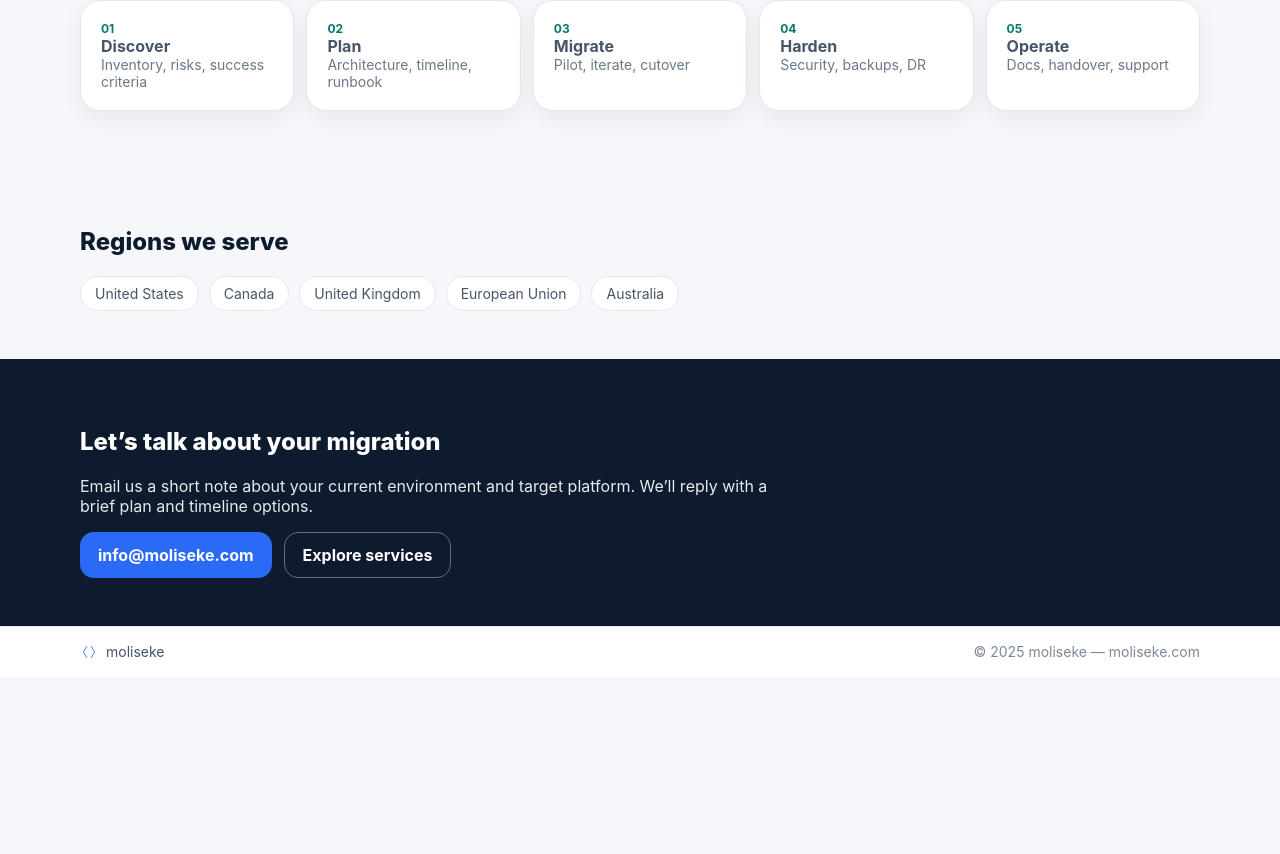
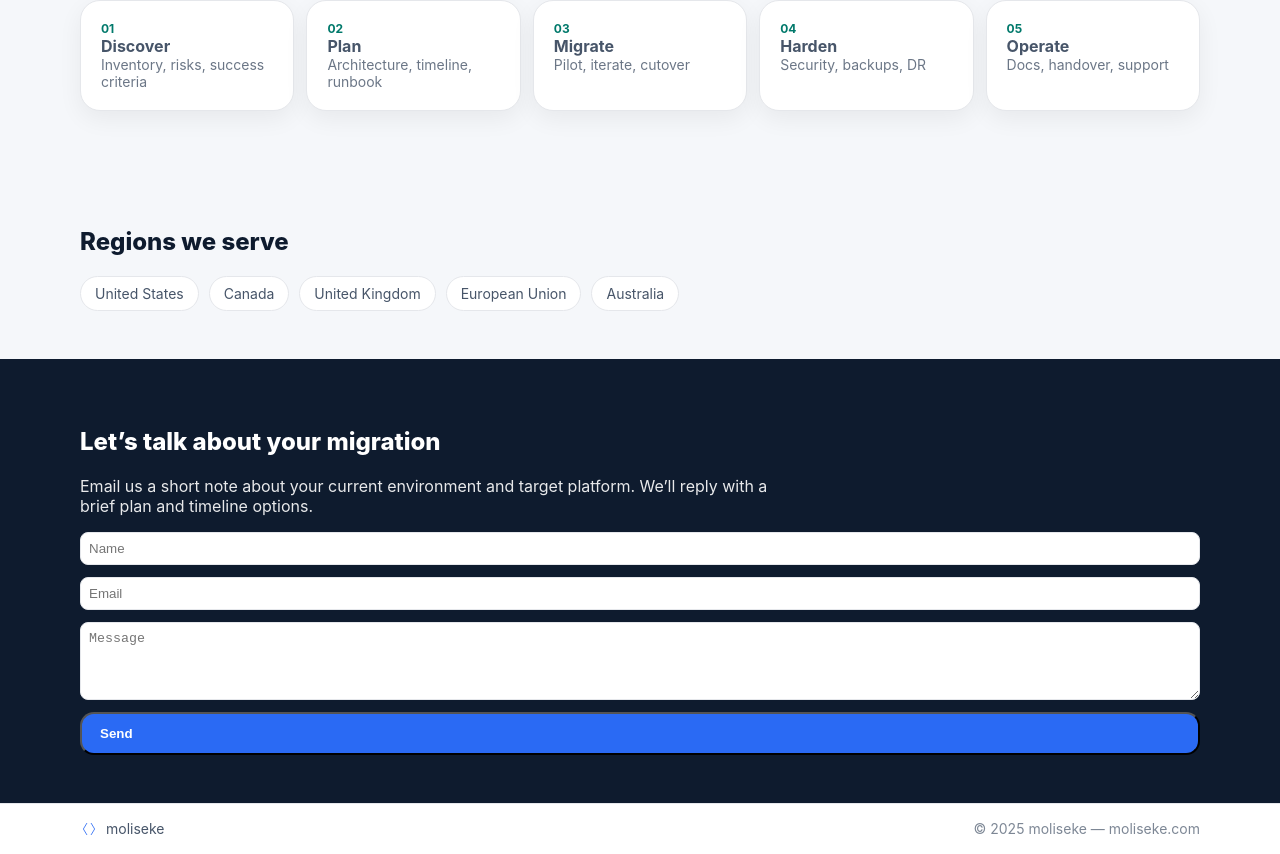
Before and after one commit to enzoantoni-devops/moliseke, a React (Vite) app: page / in a window 1280 px wide. Shown: the part 1369-2223 px from the top of the page. Before the commit the page ends 2046 px from the top, so only its background shows below. Built offline with nearby package versions, Linux system fonts and the light colour scheme.

Commit message:
Implement contact form component

```diff
--- a/src/App.jsx
+++ b/src/App.jsx
@@ -5,7 +5,7 @@ import Services from './components/Services';
 import Why from './components/Why';
 import Approach from './components/Approach';
 import Regions from './components/Regions';
-import Contact from './components/Contact';
+import ContactForm from './components/ContactForm';
 import Footer from './components/Footer';
 import styles from './App.module.css';
 
@@ -18,7 +18,7 @@ export default function App() {
       <Why />
       <Approach />
       <Regions />
-      <Contact />
+      <ContactForm />
       <Footer />
     </div>
   );
--- a/src/components/Contact.jsx
+++ /dev/null
@@ -1,17 +0,0 @@
-import React from 'react';
-import styles from '../App.module.css';
-
-export default function Contact() {
-  return (
-    <section id='contact' className={`${styles.sectionPad} ${styles.contactSection}`}>
-      <div className='container'>
-        <h2 className={styles.sectionHeadingLight}>Let’s talk about your migration</h2>
-        <p className={styles.contactText}>Email us a short note about your current environment and target platform. We’ll reply with a brief plan and timeline options.</p>
-        <div className={styles.contactActions}>
-          <a href='mailto:info@moliseke.com' className='btn btn-primary'>info@moliseke.com</a>
-          <a href='#services' className='btn btn-outline'>Explore services</a>
-        </div>
-      </div>
-    </section>
-  );
-}
--- /dev/null
+++ b/src/components/ContactForm.jsx
@@ -0,0 +1,78 @@
+import React, { useState } from 'react';
+import styles from '../App.module.css';
+
+export default function ContactForm() {
+  const [formData, setFormData] = useState({ name: '', email: '', message: '' });
+  const [status, setStatus] = useState(null); // 'success' or 'error'
+
+  const handleChange = (e) => {
+    setFormData({ ...formData, [e.target.name]: e.target.value });
+  };
+
+  const handleSubmit = async (e) => {
+    e.preventDefault();
+    setStatus(null);
+    try {
+      const response = await fetch('https://formspree.io/f/maypndlw', {
+        method: 'POST',
+        headers: {
+          'Content-Type': 'application/json'
+        },
+        body: JSON.stringify(formData)
+      });
+
+      if (response.ok) {
+        setStatus('success');
+        setFormData({ name: '', email: '', message: '' });
+      } else {
+        throw new Error('Network response was not ok');
+      }
+    } catch (error) {
+      setStatus('error');
+    }
+  };
+
+  return (
+    <section id="contact" className={`${styles.sectionPad} ${styles.contactSection}`}>
+      <div className="container">
+        <h2 className={styles.sectionHeadingLight}>Let’s talk about your migration</h2>
+        <p className={styles.contactText}>
+          Email us a short note about your current environment and target platform. We’ll reply with a
+          brief plan and timeline options.
+        </p>
+        <form onSubmit={handleSubmit} style={{ marginTop: 12, display: 'flex', flexDirection: 'column', gap: 12 }}>
+          <input
+            type="text"
+            name="name"
+            placeholder="Name"
+            value={formData.name}
+            onChange={handleChange}
+            required
+            style={{ padding: 8, borderRadius: 8, border: '1px solid #e5e7eb' }}
+          />
+          <input
+            type="email"
+            name="email"
+            placeholder="Email"
+            value={formData.email}
+            onChange={handleChange}
+            required
+            style={{ padding: 8, borderRadius: 8, border: '1px solid #e5e7eb' }}
+          />
+          <textarea
+            name="message"
+            placeholder="Message"
+            value={formData.message}
+            onChange={handleChange}
+            required
+            rows={4}
+            style={{ padding: 8, borderRadius: 8, border: '1px solid #e5e7eb' }}
+          />
+          <button type="submit" className="btn btn-primary">Send</button>
+        </form>
+        {status === 'success' && <p style={{ marginTop: 8, color: 'var(--teal)' }}>Message sent! We’ll be in touch.</p>}
+        {status === 'error' && <p style={{ marginTop: 8, color: '#e53935' }}>Something went wrong. Please try again.</p>}
+      </div>
+    </section>
+  );
+}
```
